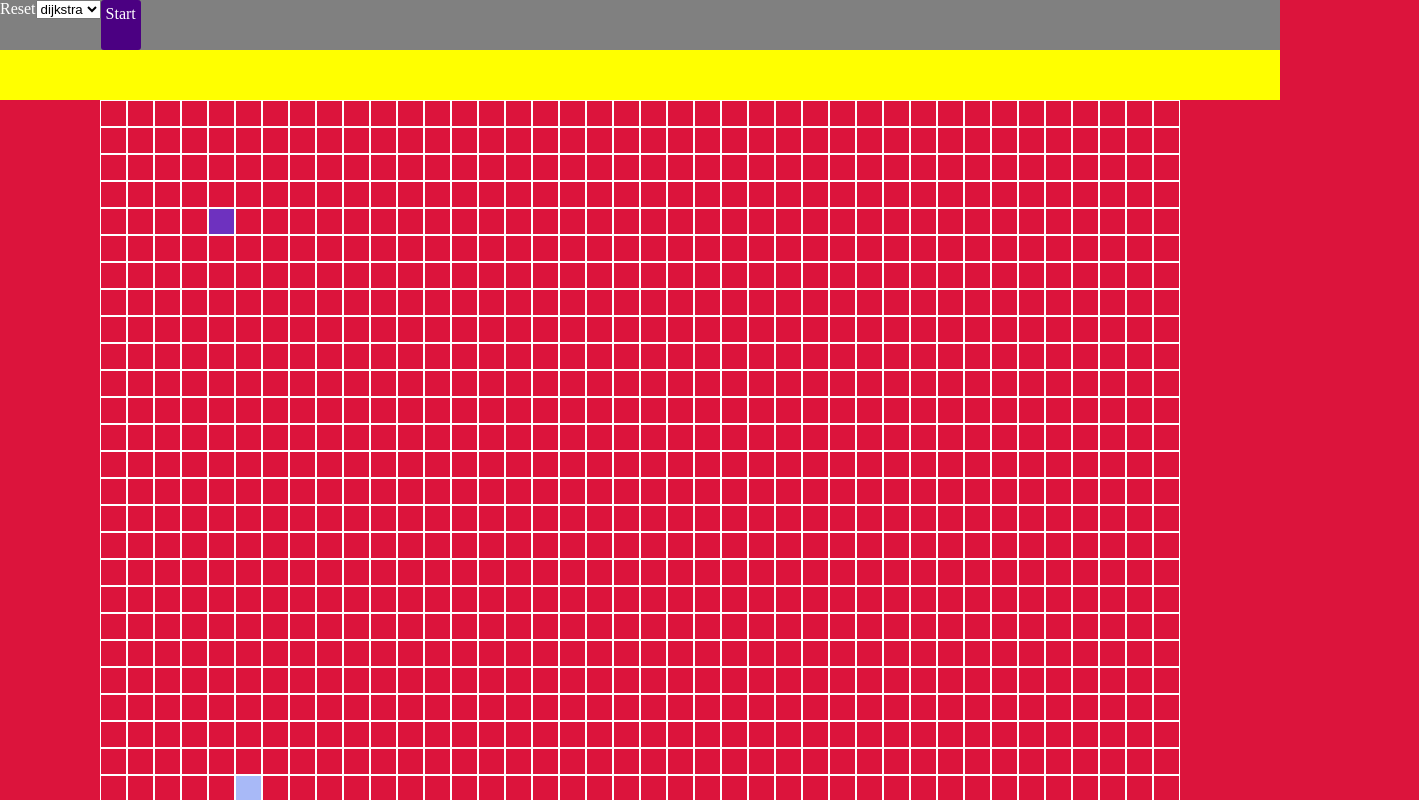
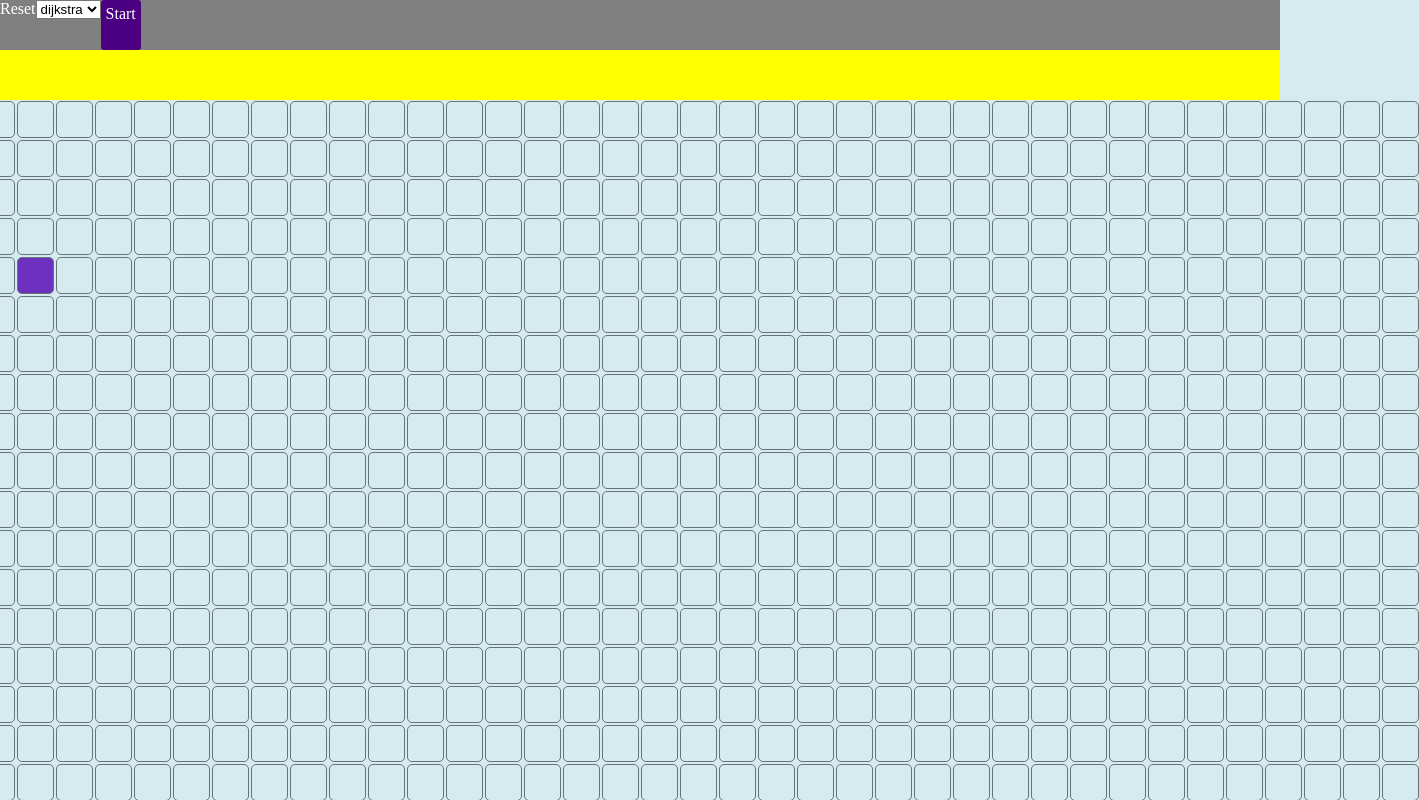
Before and after one commit to yaroslavkhudchenko/pathfinder-algorithms-visualizer, a React (Create React App) app: page / in a window 1280 px wide. Shown: the top 800 px of the page, 1419 px wide, since content can reach past the window. Built offline with nearby package versions, Linux system fonts and the light colour scheme.

Commit message:
changing styles

```diff
--- a/src/components/App.js
+++ b/src/components/App.js
@@ -303,20 +303,20 @@ export default class App extends Component {
 
 				(debounce(() => {
 					if (current === 'start') {
-						console.log('current is tart')
+						// console.log('current is tart')
 						this.setState({
 							startNode: this.startN
 						})
 						this.state.startAlgorithmQuick();
 					} else if (current === 'target') {
-						console.log('current is arget')
+						// console.log('current is arget')
 						this.setState({
 							targetNode: this.targetN
 
 						})
 						this.state.startAlgorithmQuick();
 					}
-				}, 10))()
+				}, 50))()
 			},
 			upMouse(e) {
 				console.log('on up dawfwafwa Mouse playground')
--- a/src/index.scss
+++ b/src/index.scss
@@ -1,7 +1,7 @@
 body,html {
   margin: 0;
   padding:0;
-  background: crimson;
+  background:#d5ebef;// crimson;
 }
 
 .controlPanel {
@@ -38,12 +38,18 @@ body,html {
   justify-content: center;
 }
 .singleNode {
-  border: 1px solid white;
+  /* border: 1px solid white;
   width: 25px;
   height: 25px;
-  /* margin: 1px; */
   min-width: 24px;
-  min-height: 25px;
+  min-height: 25px; */
+    border: 1px solid #677475;
+    width: 35px;
+    border-radius: 5px;
+    height: 35px;
+    min-width: 35px;
+    min-height: 35px;
+    margin: 1px;
 }
 .singleNode-visited {
   /* animation-name: visitedAnimation;
@@ -54,7 +60,7 @@ body,html {
   animation-iteration-count: 1;
   animation-fill-mode: backwards;
   animation-play-state: running; */
-  background:navy;
+  background:#3f3f88;// navy;
 }
 .singleNode-visited-animation {
 animation-name: visitedAnimation;
```
